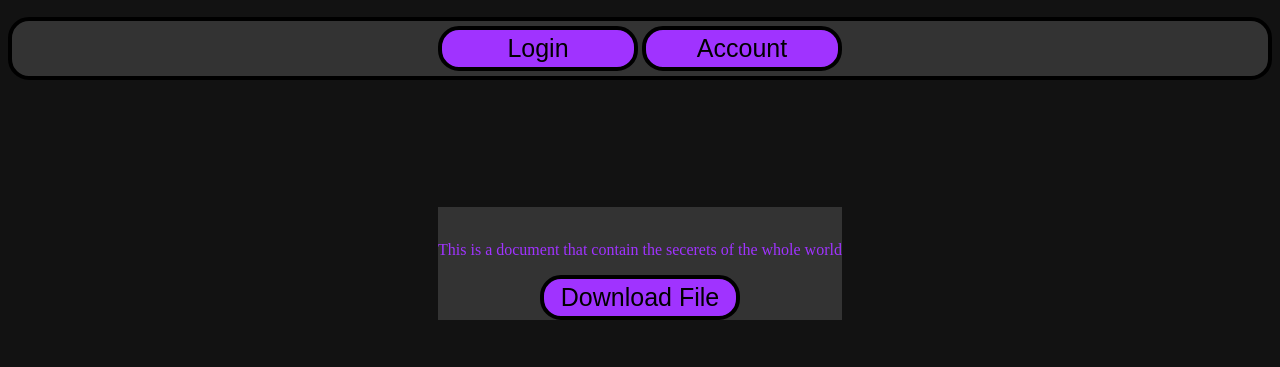
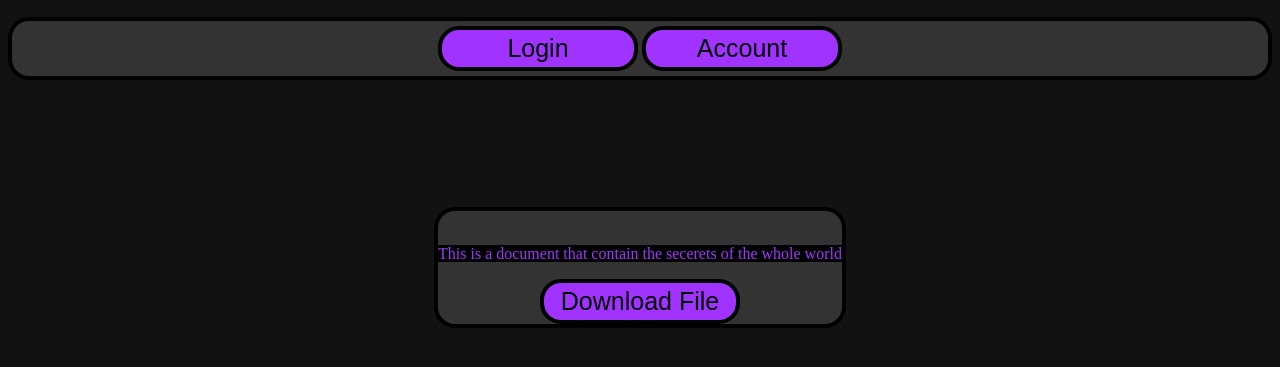
Before and after one commit to Urek-X-Treadway/Da_Download, a plain HTML site: page index.html in a window 1280 px wide. Shown: the part 79-446 px from the top of the page. Drawn offline with Linux system fonts and the light colour scheme.

Commit message:
Update style.css

```diff
--- a/style.css
+++ b/style.css
@@ -54,5 +54,11 @@ button:active {
 
 #d_file {
     background-color: #333;
+    border: 4px solid black;
+    border-radius: 21px;
 
 }
+
+span {
+    background-color: black;
+}
```
